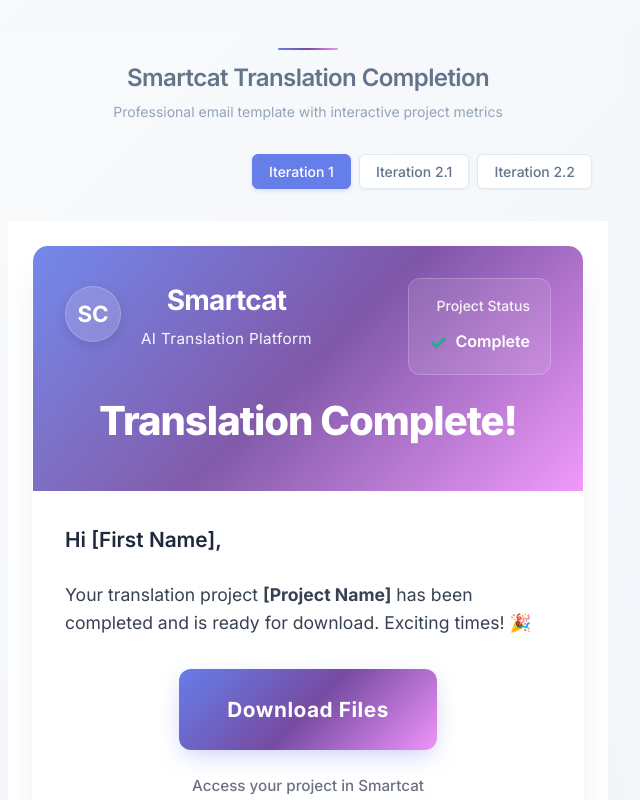
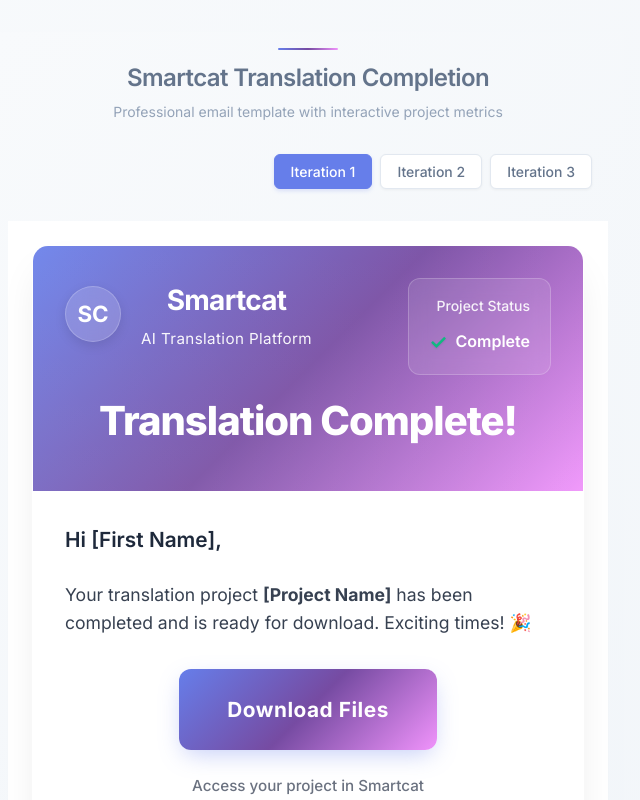
Before and after one commit to bserota-smartcat/growth_email, a React (Vite) app: page / in a window 1280 px wide. Shown: the top 800 px of the page, without its empty margins (332-972 px from the left). Built offline with nearby package versions, Linux system fonts and the light colour scheme.

Commit message:
Fix App.tsx: Update iteration names from 2.1/2.2 to 2/3 to match EmailTemplate component

```diff
--- a/src/App.tsx
+++ b/src/App.tsx
@@ -3,7 +3,7 @@
 import EmailTemplate from './components/EmailTemplate';
 
 function App() {
-  const [currentIteration, setCurrentIteration] = useState<'iteration1' | 'iteration2.1' | 'iteration2.2'>('iteration1');
+  const [currentIteration, setCurrentIteration] = useState<'iteration1' | 'iteration2' | 'iteration3'>('iteration1');
 
   return (
     <div className="app">
@@ -20,16 +20,16 @@
           Iteration 1
         </button>
         <button
-          className={`toggle-btn ${currentIteration === 'iteration2.1' ? 'active' : ''}`}
-          onClick={() => setCurrentIteration('iteration2.1')}
+          className={`toggle-btn ${currentIteration === 'iteration2' ? 'active' : ''}`}
+          onClick={() => setCurrentIteration('iteration2')}
         >
-          Iteration 2.1
+          Iteration 2
         </button>
         <button
-          className={`toggle-btn ${currentIteration === 'iteration2.2' ? 'active' : ''}`}
-          onClick={() => setCurrentIteration('iteration2.2')}
+          className={`toggle-btn ${currentIteration === 'iteration3' ? 'active' : ''}`}
+          onClick={() => setCurrentIteration('iteration3')}
         >
-          Iteration 2.2
+          Iteration 3
         </button>
       </div>
 
```
